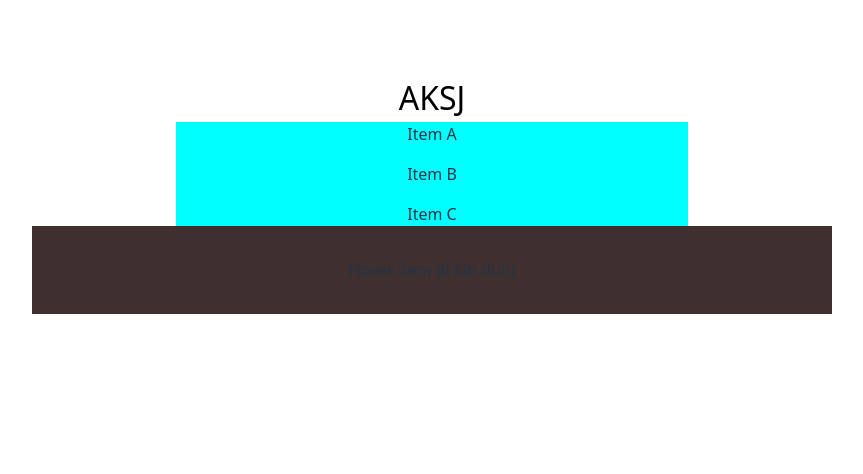
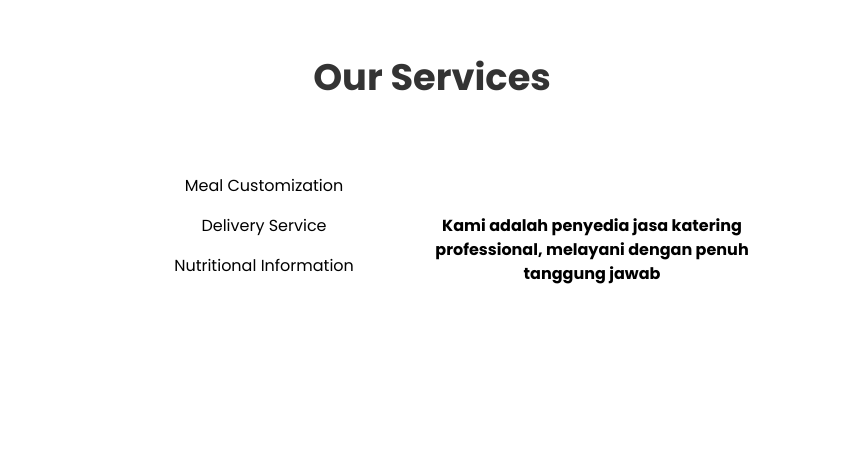
Before and after one commit to AufaSatriatama/SEA-C, a Vue app: page / in a window 1280 px wide. Shown: the part 1006-1480 px from the top of the page, without its empty margins (208-1071 px from the left). Built offline with nearby package versions, Linux system fonts and the light colour scheme.

Commit message:
've done the first chapter

```diff
--- a/src/App.vue
+++ b/src/App.vue
@@ -6,11 +6,13 @@ import HelloWorld from './components/HelloWorld.vue'
 import SisiKanan from './components/SisiKanan.vue';
 import SisiKiri from './components/SisiKiri.vue';
 
-const items = ['Item A', 'Item B', 'Item C']
+const items = ['Meal Customization',
+                'Delivery Service',
+                'Nutritional Information']
 const descriptions = [
-  'Deskripsi untuk A',
-  'Deskripsi untuk B',
-  'Deskripsi untuk C'
+  'Berbagai pilihan menu sehat yang dapat disesuaikan dengan kebutuhan diet Anda.',
+  'Dari Banda Aceh hingga Jayapura, kami siap mengantarkan makanan sehat ke seluruh Indonesia.',
+  'Dapatkan informasi lengkap tentang kandungan gizi setiap hidangan yang kami tawarkan.'
 ]
 
 const hoveredIndex = ref(null)
@@ -40,10 +42,14 @@ function setHovered(index) {
     </div>
     <!--Halaman 2-->
     <div class="page">
-      <!--Sisi Kiri-->
-      <div class="abc">AKSJ</div>
-      <SisiKiri :items="items" @hover-item="setHovered" />
-      <SisiKanan :text="descriptions[hoveredIndex]" />
+      <!--Bikin div di center-->
+      <p class="title2">Our Services</p>
+      <div class="centerRow">
+        <SisiKiri :items="items" @hover-item="setHovered" />
+        <SisiKanan :text="descriptions[hoveredIndex]" />
+      </div>
+
+
     </div>
     <!--Bagian Kontak-->
     <div class="kontak">
@@ -73,6 +79,15 @@ function setHovered(index) {
 .abc{
   color: black;
   font-size: 2rem; /* text-2xl */
+}
+
+.centerRow {
+  display: flex;
+  width: 50vw;
+  justify-content: center;
+  align-items: center;
+  display: flex;
+  flex-direction: row;
 }
 
 .listKontak{
@@ -116,8 +131,19 @@ function setHovered(index) {
   align-items: center;
   display: flex;
   flex-direction: column;
+  gap: 2rem; /* space-y-8 */
 
 
+}
+
+.title2{
+  font-weight: bold;
+  font-family: poppins, sans-serif;
+  font-size: 2.3rem; /* text-4xl */
+  color: #333; /* text-gray-800 */
+  text-align: center;
+  justify-content: center;
+  align-items: center;
 }
 
 
--- a/src/components/SisiKanan.vue
+++ b/src/components/SisiKanan.vue
@@ -1,7 +1,7 @@
 <template>
   <div class="sisi-kanan">
-    <p v-if="text">{{ text }}</p>
-    <p v-else>Hover item di kiri dulu</p>
+    <p v-if="text" class="textSetting">{{ text }}</p>
+    <p v-else class="textSetting">Kami adalah penyedia jasa katering professional, melayani dengan penuh tanggung jawab</p>
   </div>
 </template>
 
@@ -10,9 +10,28 @@ defineProps(['text'])
 </script>
 
 <style>
+
+
+.textSetting {
+  color: #000000;
+  font-size: 1rem;
+  text-align: center;
+  align-items: center;
+  justify-content: center;
+  display: flex;
+  font-weight: bold;
+  font-family: poppins, sans-serif;
+  position: absolute;
+}
+
 .sisi-kanan{
-  width: 60%;
-  background-color: #402f2f;
+  justify-content: center;
+  align-items: center;
+  position: relative;
+  text-align: center;
+  height: 19vh;
+  width: 60vw;
+  background-color: #ffffff;
   padding: 1rem;
 }
 </style>
--- a/src/components/SisiKiri.vue
+++ b/src/components/SisiKiri.vue
@@ -18,11 +18,17 @@ defineEmits(['hover-item'])
 </script>
 
 <style>
+.item {
+  color: black;
+  font-family: poppins, sans-serif;
+}
+
 .sisi-kiri {
-  width: 40%;
+  width: 60vw;
+  height: 25vh;
   display: flex;
   flex-direction: column;
   gap: 1rem;
-  background-color: aqua;
+  background-color: rgb(255, 255, 255);
 }
 </style>
```
